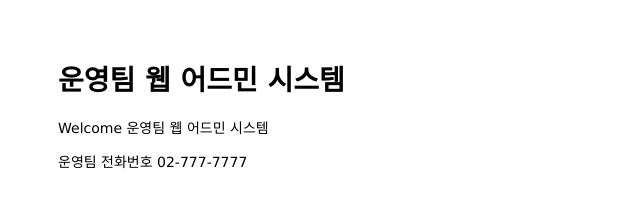
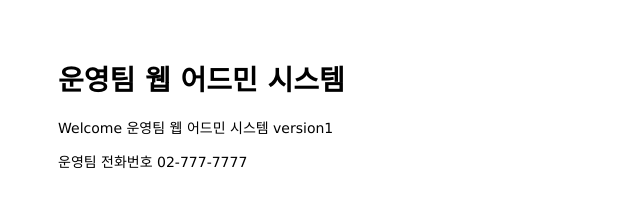
Before and after one commit to Amuk97/mastering-git-github, a website: page public/index.html in a window 1280 px wide. Shown: the full height of the page, 0-640 px from the left. Drawn offline with Linux system fonts and the light colour scheme.

```diff
--- a/public/index.html
+++ b/public/index.html
@@ -7,10 +7,13 @@
 
 <body>
   <h1>운영팀 웹 어드민 시스템</h1>
-  <p>Welcome 운영팀 웹 어드민 시스템</p>
+  <p>Welcome 운영팀 웹 어드민 시스템 version1</p>
+
+</body>
+<footer>
   <p>
     운영팀 전화번호  02-777-7777
   </p>
-</body>
+</footer>
 
 </html>
```
